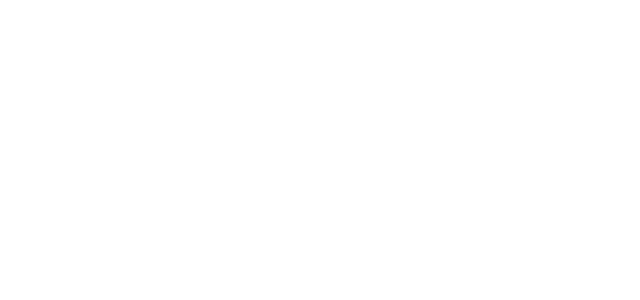
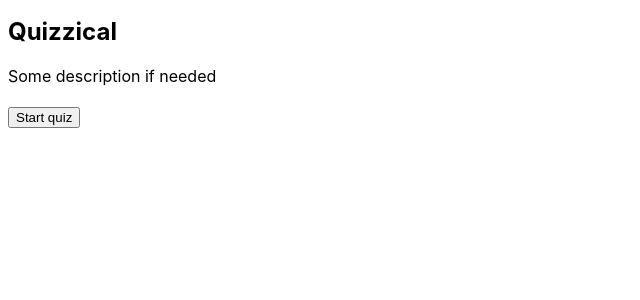
Before and after one commit to Kel-VinTech/quizzical-app, a React (Vite) app: page / in a window 1280 px wide. Shown: the top 300 px of the page, without its empty margins (0-640 px from the left). Built offline with nearby package versions, Linux system fonts and the light colour scheme.

Commit message:
made changes to the main page

```diff
--- a/src/App.jsx
+++ b/src/App.jsx
@@ -1,12 +1,13 @@
 import { useState } from 'react'
-import firstSlide from './components/firstSlide'
+import MainPage from './components/MainPage'
 
 function App() {
   const [count, setCount] = useState(0)
 
   return (
     <div className="container">
-     <firstSlide />
+
+      <MainPage />
     </div>
   )
 }
--- /dev/null
+++ b/src/components/MainPage.jsx
@@ -0,0 +1,13 @@
+import React from "react";
+
+const mainPage = () => {
+    return (
+        <div>
+            <h2>Quizzical </h2>
+             <p>Some description if needed</p>
+            <button>Start quiz</button>
+        </div>
+    )
+}
+
+export default mainPage
--- a/src/components/firstSlide.jsx
+++ /dev/null
@@ -1,13 +0,0 @@
-import React from "react";
-
-const firstSlide = () => {
-    return(
-        <div className="firstSlide">
-            <h2>Quizzical </h2>
-            <p>Some description if needed</p>
-            <button>Start quiz</button>
-        </div>
-    )
-}
-
-export default firstSlide;
--- a/src/index.css
+++ b/src/index.css
@@ -9,7 +9,3 @@
   -moz-osx-font-smoothing: grayscale;
   -webkit-text-size-adjust: 100%;
 }
-
-.firstSlide{
-  display: flex;
-}
```
